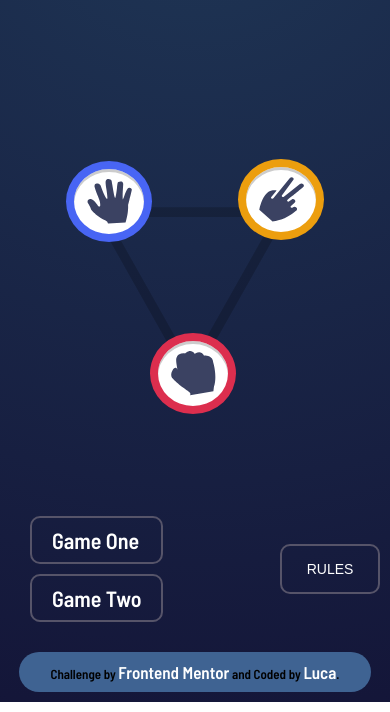
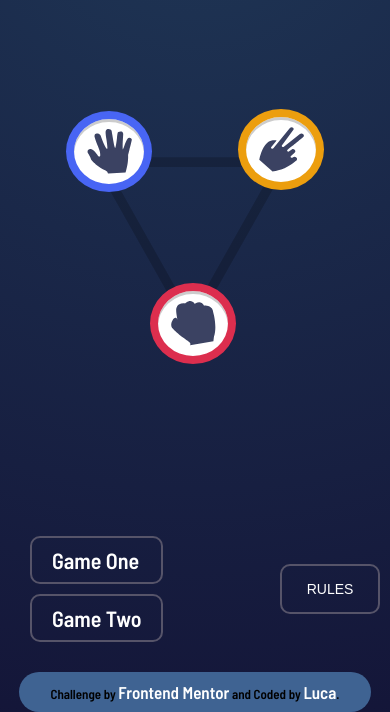
Before and after one commit to Mohammed-Magdy-01/Rock-Paper-Scissors, a plain HTML site: page index.html in a window 390 px wide. Shown: the part 142-854 px from the top of the page. Drawn offline with Linux system fonts and the light colour scheme.

Commit message:
Adjust margins for .middle class in mobile view

```diff
--- a/main.css
+++ b/main.css
@@ -194,8 +194,8 @@ body {
 
 @media (max-width: 480px) {
   .middle {
-    margin-bottom: 60px;
-    margin-top: 150px;
+    margin-bottom: 130px;
+    margin-top: 100px;
   }
 }
 .middle .imgs {
```
